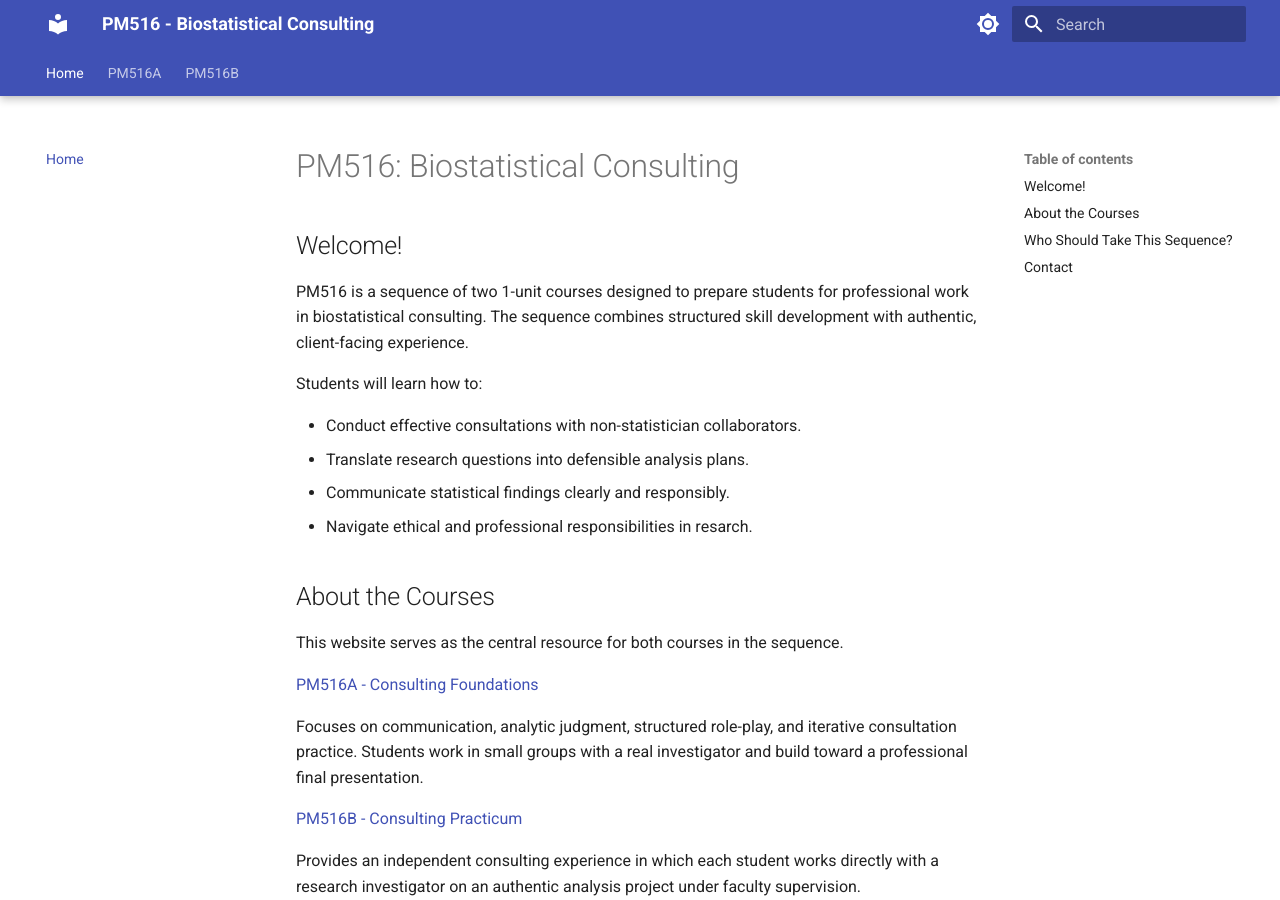
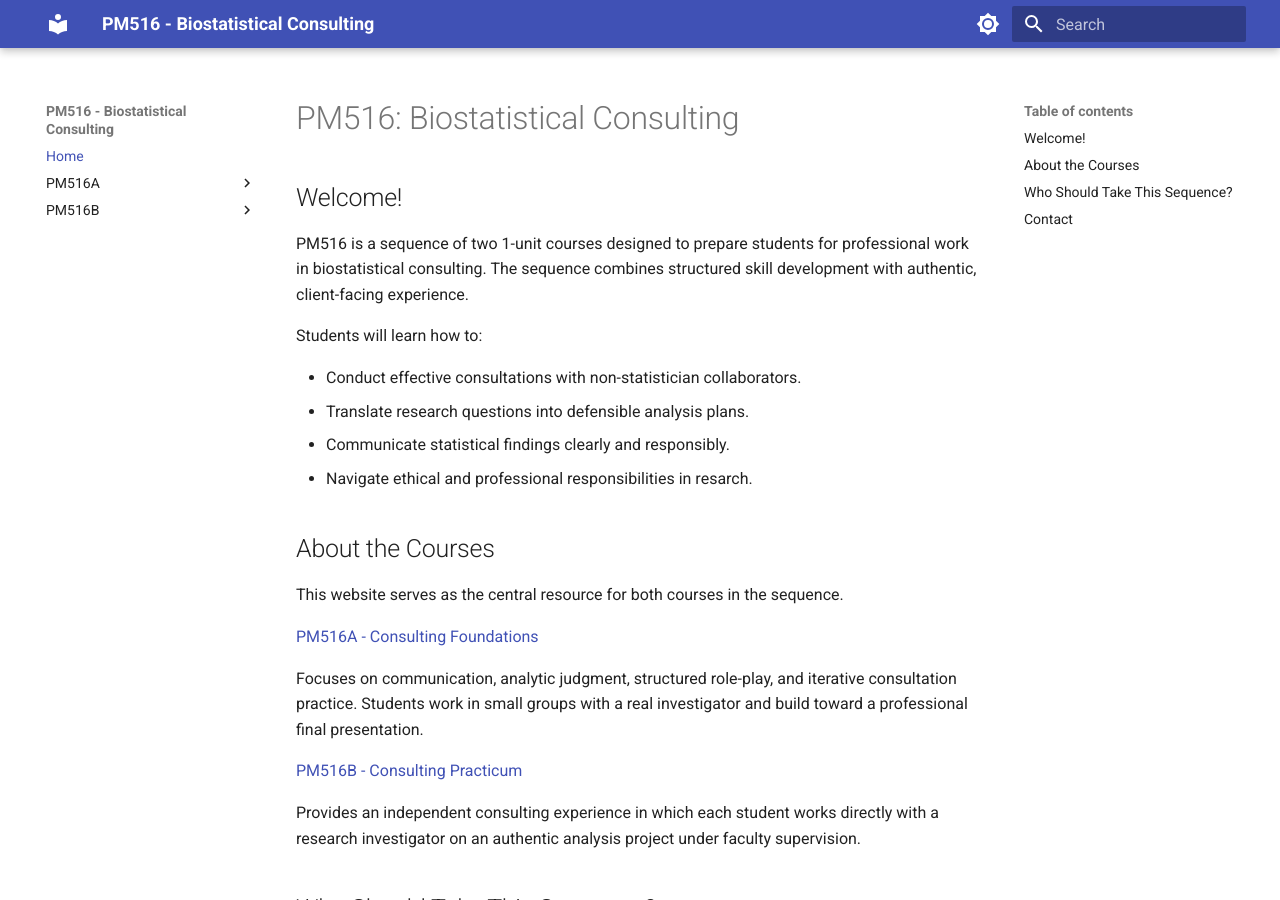
Before and after one commit to USCbiostats/PM516, an MkDocs documentation site: the page built from docs/index.md, in a window 1280 px wide and 900 px high. Built offline with MkDocs 1.6.1 and Material for MkDocs 9.7.7, drawn with Linux system fonts in a browser that asks for light colours; comment, search, counter and statistics services are not loaded.

Commit message:
Update mkdocs.yml

```diff
--- a/mkdocs.yml
+++ b/mkdocs.yml
@@ -5,20 +5,14 @@ site_author: Trevor Pickering
 
 theme:
   name: material
-  language: en
-  features:
-    - navigation.tracking
-    - navigation.top
-    - navigation.tabs
-    - navigation.tabs.sticky
   palette:
-    # Palette toggle for light mode
     - scheme: default
+      primary: indigo
       toggle:
         icon: material/brightness-7
         name: Switch to dark mode
-    # Palette toggle for dark mode
     - scheme: slate
+      primary: indigo
       toggle:
         icon: material/brightness-4
         name: Switch to light mode
```
